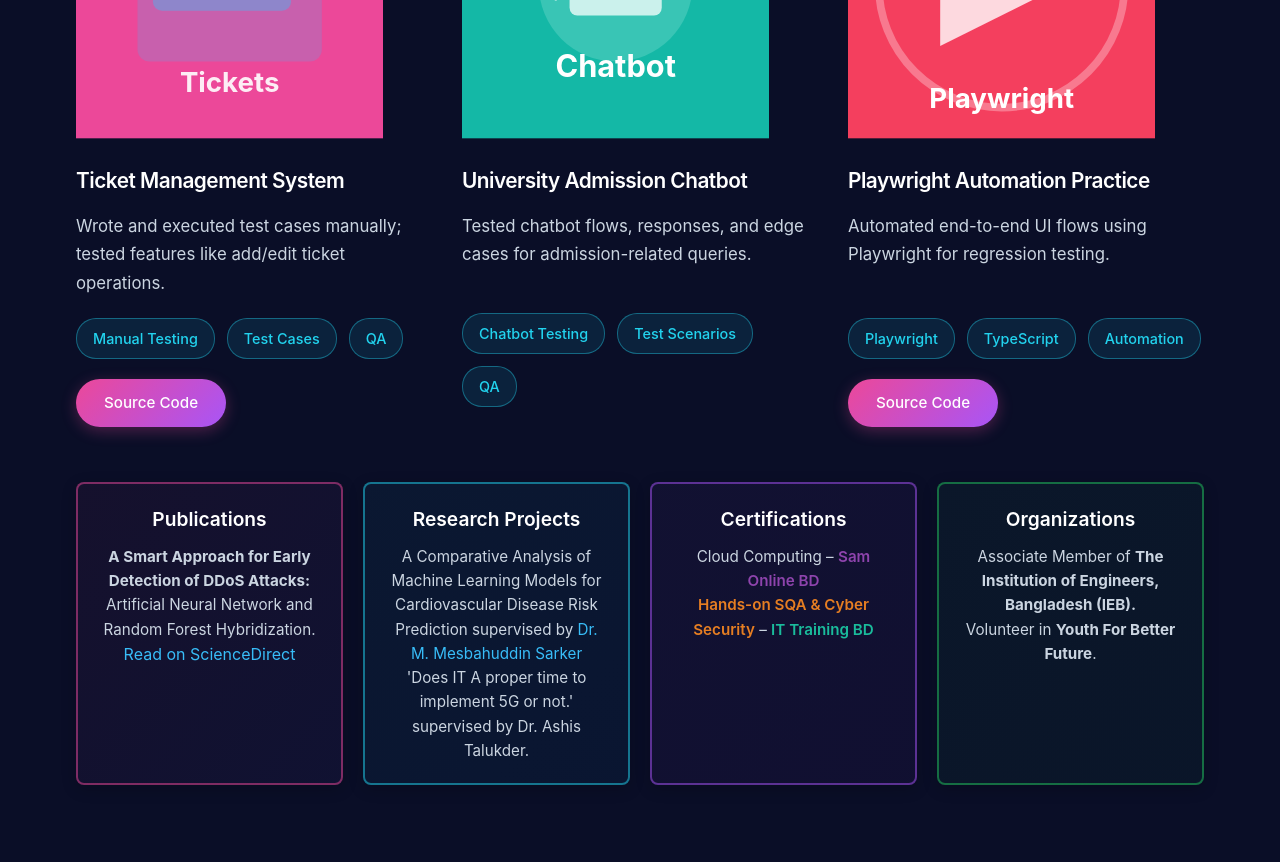
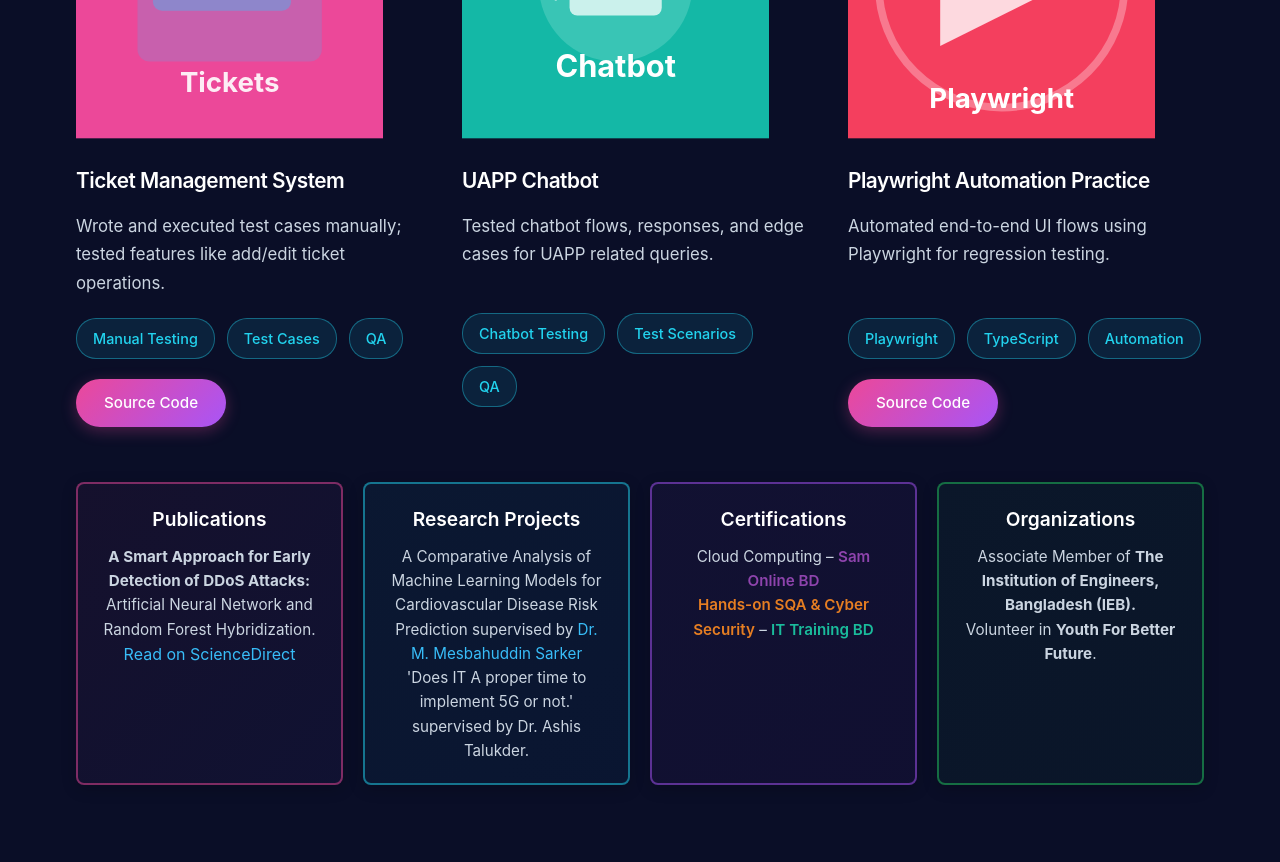
Before and after one commit to emaduddin23/emadqasite, a website: page index.html in a window 1280 px wide. Shown: the part 3920-4782 px from the top of the page. Drawn offline with Linux system fonts and the light colour scheme.

Commit message:
chatbot data update

```diff
--- a/index.html
+++ b/index.html
@@ -565,10 +565,10 @@
               </text>
             </svg>
           </div>
-          <h2>University Admission Chatbot</h2>
+          <h2> UAPP Chatbot</h2>
           <p>
             Tested chatbot flows, responses, and edge cases for
-            admission-related queries.
+            UAPP related queries.
           </p>
           <div class="tech-stack">
             <span class="tech-badge">Chatbot Testing</span>
```
